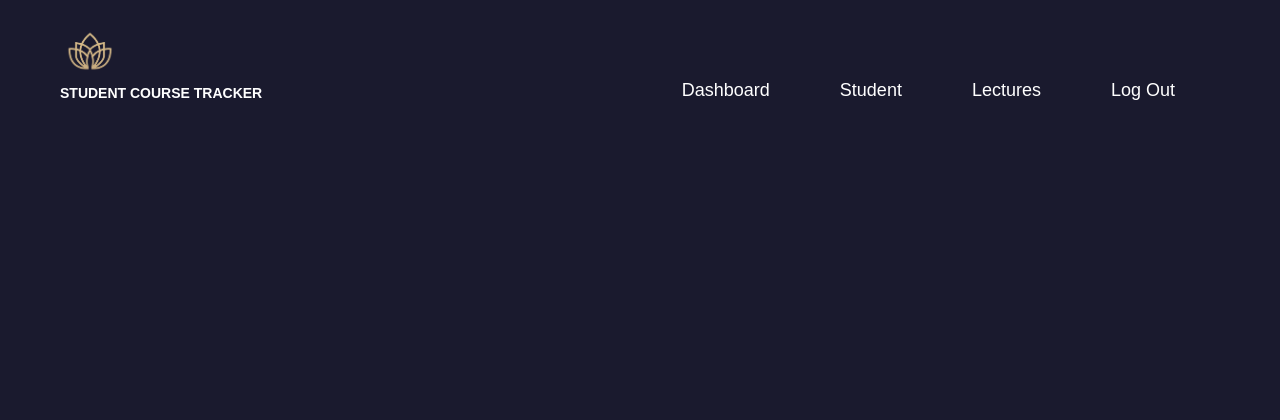
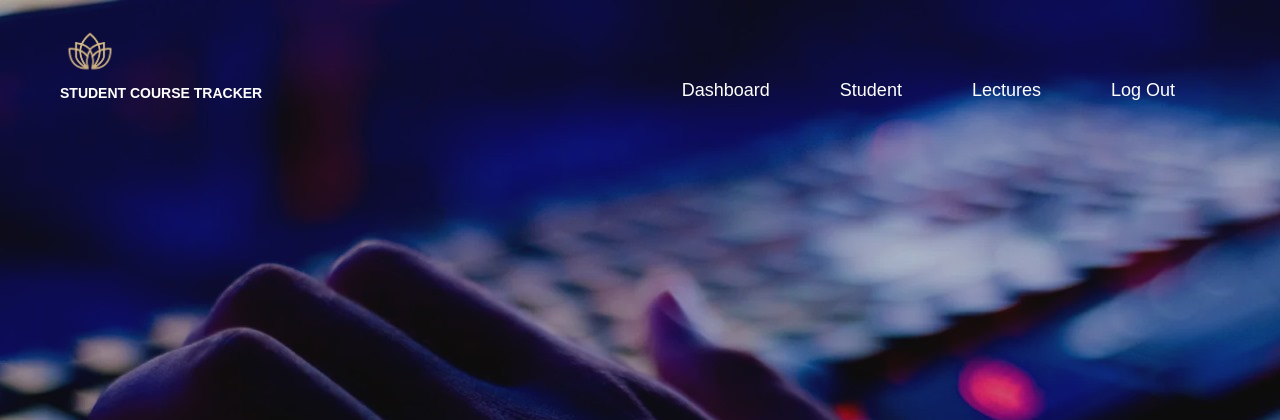
Before and after one commit to uvindusl/dmwcw, a PHP site: page /dashboard.html in a window 1280 px wide. Shown: the top 420 px of the page. Run offline with PHP 8.4, Linux system fonts and the light colour scheme.

Commit message:
dashborad changes and background image add

```diff
--- a/dashboard.css
+++ b/dashboard.css
@@ -8,8 +8,10 @@ body {
     font-family: Arial, sans-serif;
     background-color: #1a1a2e;
     color: #ffffff;
+    background-image: url(images/WhatsApp\ Image\ 2024-11-15\ at\ 20.22.30_40227405.jpg);
+    background-repeat: no-repeat;
+    background-size: cover;
 }
-
 
 .content {
     max-width: 1200px;
```
Also changed, not shown: images/WhatsApp Image 2024-11-15 at 20.22.30_40227405.jpg (added).
